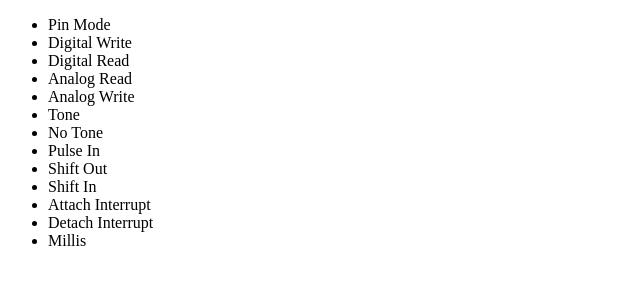
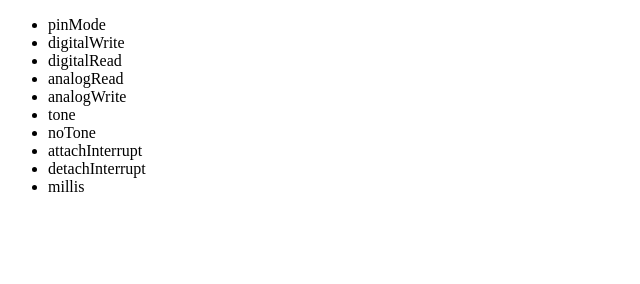
Before and after one commit to hacktronics/knowledge, a plain HTML site: page arduino-codeskool-blocks-list/index.html in a window 1280 px wide. Shown: the whole page, without its empty margins (0-640 px from the left). Drawn offline with Linux system fonts and the light colour scheme.

Commit message:
renamed func

```diff
--- a/arduino-codeskool-blocks-list/index.html
+++ b/arduino-codeskool-blocks-list/index.html
@@ -8,19 +8,16 @@
 </head>
 <body>
     <ul>
-        <li>Pin Mode</li>
-        <li>Digital Write</li>
-        <li>Digital Read</li>
-        <li>Analog Read</li>
-        <li>Analog Write</li>
-        <li>Tone</li>
-        <li>No Tone</li>
-        <li>Pulse In</li>
-        <li>Shift Out</li>
-        <li>Shift In</li>
-        <li>Attach Interrupt</li>
-        <li>Detach Interrupt</li>
-        <li>Millis</li>
+        <li>pinMode</li>
+        <li>digitalWrite</li>
+        <li>digitalRead</li>
+        <li>analogRead</li>
+        <li>analogWrite</li>
+        <li>tone</li>
+        <li>noTone</li>
+        <li>attachInterrupt</li>
+        <li>detachInterrupt</li>
+        <li>millis</li>
     </ul>
 </body>
 </html>
```
